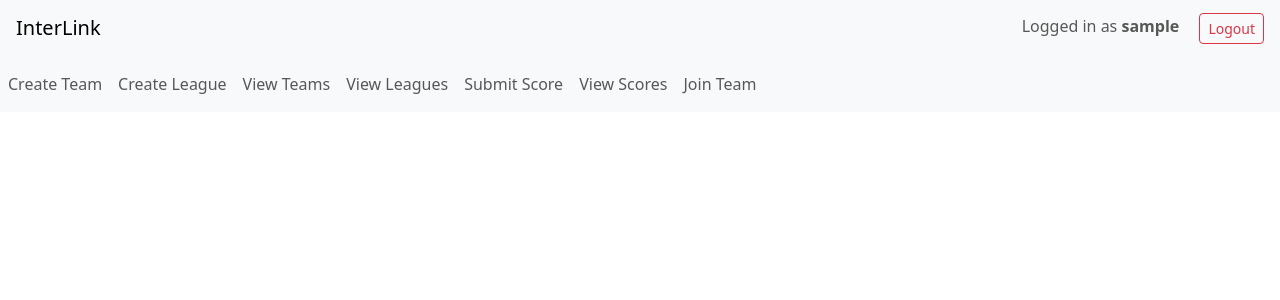
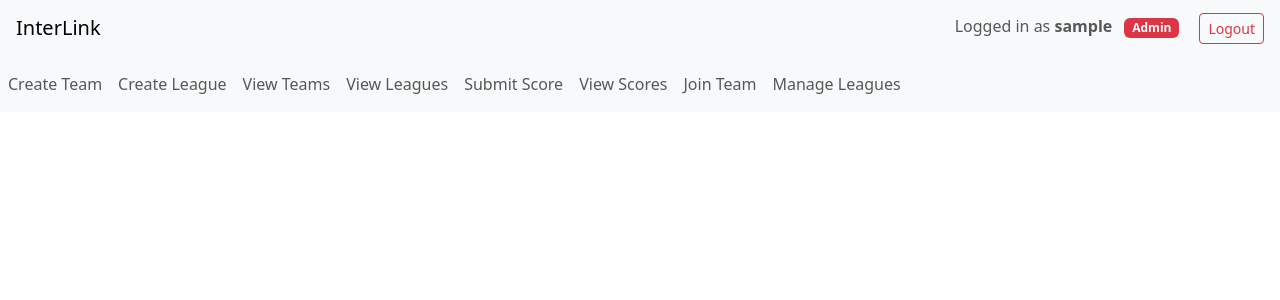
Before and after one commit to IWU-CS253/Interlink, a Flask app: page / in a window 1280 px wide. Shown: the top 300 px of the page. Run offline with Flask 3, Linux system fonts and the light colour scheme; the visitor is signed in with stand-in values (Sample User, id 1); data that the repository does not hold is empty.

Commit message:
Basic Admin Functionality

```diff
--- a/app.py
+++ b/app.py
@@ -181,6 +181,7 @@ def login():
         else:
             session['logged_in'] = True
             session['username'] = user['username']
+            session['role'] = user['role']
             flash('You were logged in')
             return redirect('/')
     return render_template('login.html', error=error)
@@ -189,13 +190,14 @@ def login():
 def logout():
     session.pop('logged_in', None)
     session.pop('username', None)
+    session.pop('role', None)
     flash('You were logged out')
     return redirect('/')
 
 #Helper method for making sure there aren't conflicting usernames
 def get_user_by_username(username):
     db = get_db()
-    cur = db.execute('SELECT id, username, password_hash FROM users WHERE username = ?', (username,))
+    cur = db.execute('SELECT id, username, password_hash, role FROM users WHERE username = ?', (username,))
     return cur.fetchone()
 @app.route('/signup', methods=["GET","POST"])
 def signup():
@@ -286,3 +288,33 @@ def view_scores():
 @app.route('/del_team', methods=['GET','POST'])
 def del_team():
     return render_template('/')
+
+#helper for admin page
+def get_current_user():
+    username = session.get('username')
+    if not username:
+        return None
+    return get_user_by_username(username)
+
+@app.route('/league_manage')
+def league_manage():
+    #first check that user is logged in
+    if not session.get('logged_in'):
+        flash('Please log in to access that page.')
+        return redirect(url_for('login'))
+
+    #get active user from helper function and then check if they exist and are admin
+    activeuser = get_current_user()
+
+    if activeuser is None or activeuser['role'] != "admin":
+        flash("You do not have permission to view that page.")
+        return redirect('/')
+
+    #actual logic before redirect
+    db = get_db()
+    cur = db.execute(
+        "SELECT id, league_name, sport, max_teams, status "
+        "FROM leagues ORDER BY created_at DESC"
+    )
+    leagues = cur.fetchall()
+    return render_template('league_manage.html', leagues=leagues)
--- a/templates/homepage.html
+++ b/templates/homepage.html
@@ -24,8 +24,11 @@
                 </li>
                 <li class="nav-item">
                     <a class="nav-link" href="{{ url_for('view_scores') }}">View Scores</a>
-                <li>
+                <li class="nav-item" >
                     <a class="nav-link" href="{{ url_for('join_team_form') }}">Join Team</a>
+                </li>
+                <li class="nav-item" >
+                    <a class="nav-link" href="{{ url_for('league_manage') }}">Manage Leagues</a>
                 </li>
             </ul>
         </div>
--- a/templates/layout.html
+++ b/templates/layout.html
@@ -13,6 +13,9 @@
             {% if session.get('logged_in') %}
                 <span class="navbar-text me-3">
                     Logged in as <strong>{{ session['username'] }}</strong>
+                 {% if session.get('role') == 'admin' %}
+                    <span class="badge bg-danger ms-2">Admin</span>
+                {% endif %}
                 </span>
                 <a class="btn btn-outline-danger btn-sm" href="{{ url_for('logout') }}">Logout</a>
             {% else %}
--- /dev/null
+++ b/templates/league_manage.html
@@ -0,0 +1,5 @@
+{% extends "layout.html" %}
+{% block body %}
+
+    <h1>Admin</h1>
+{% endblock %}
```
